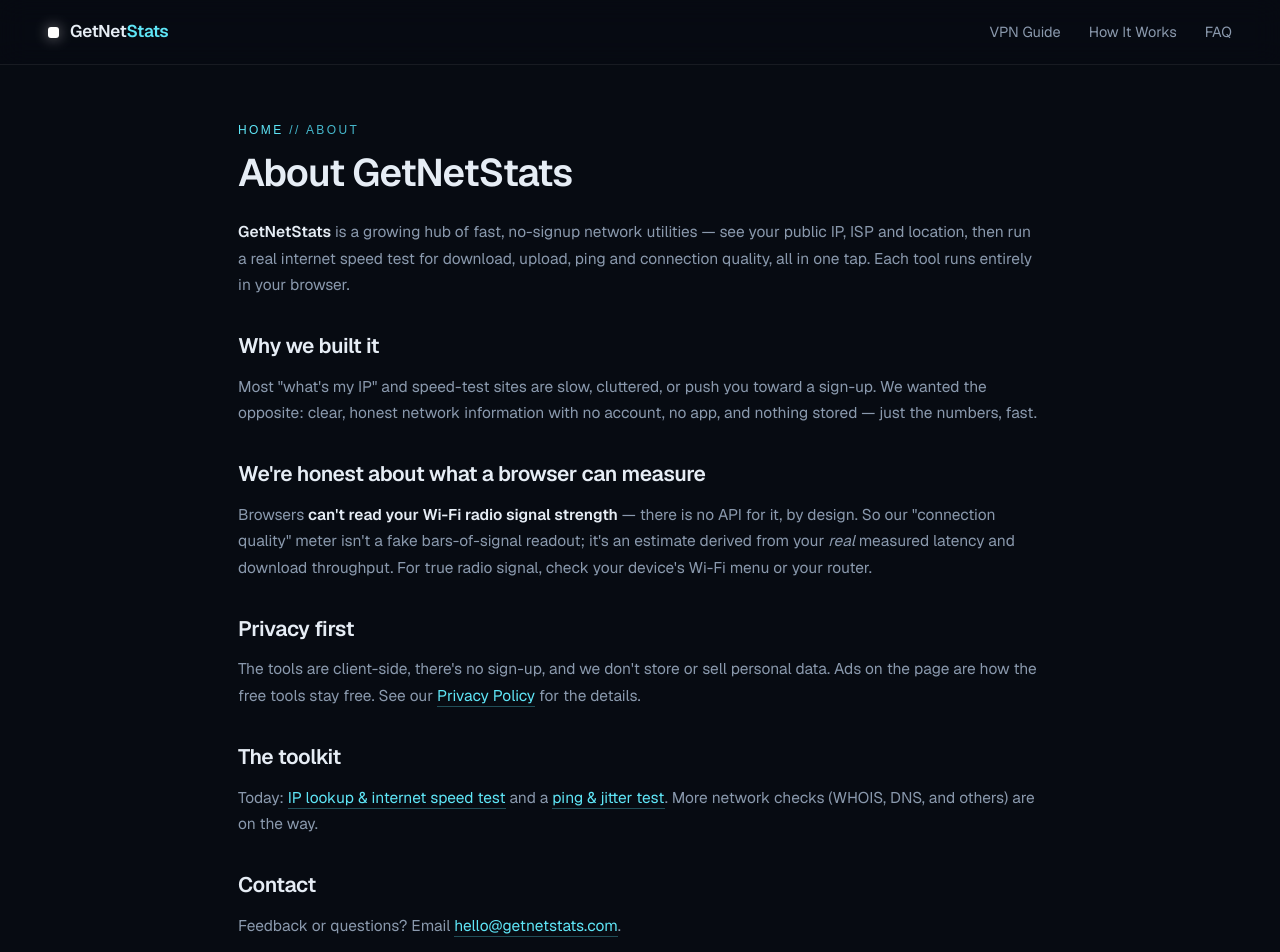
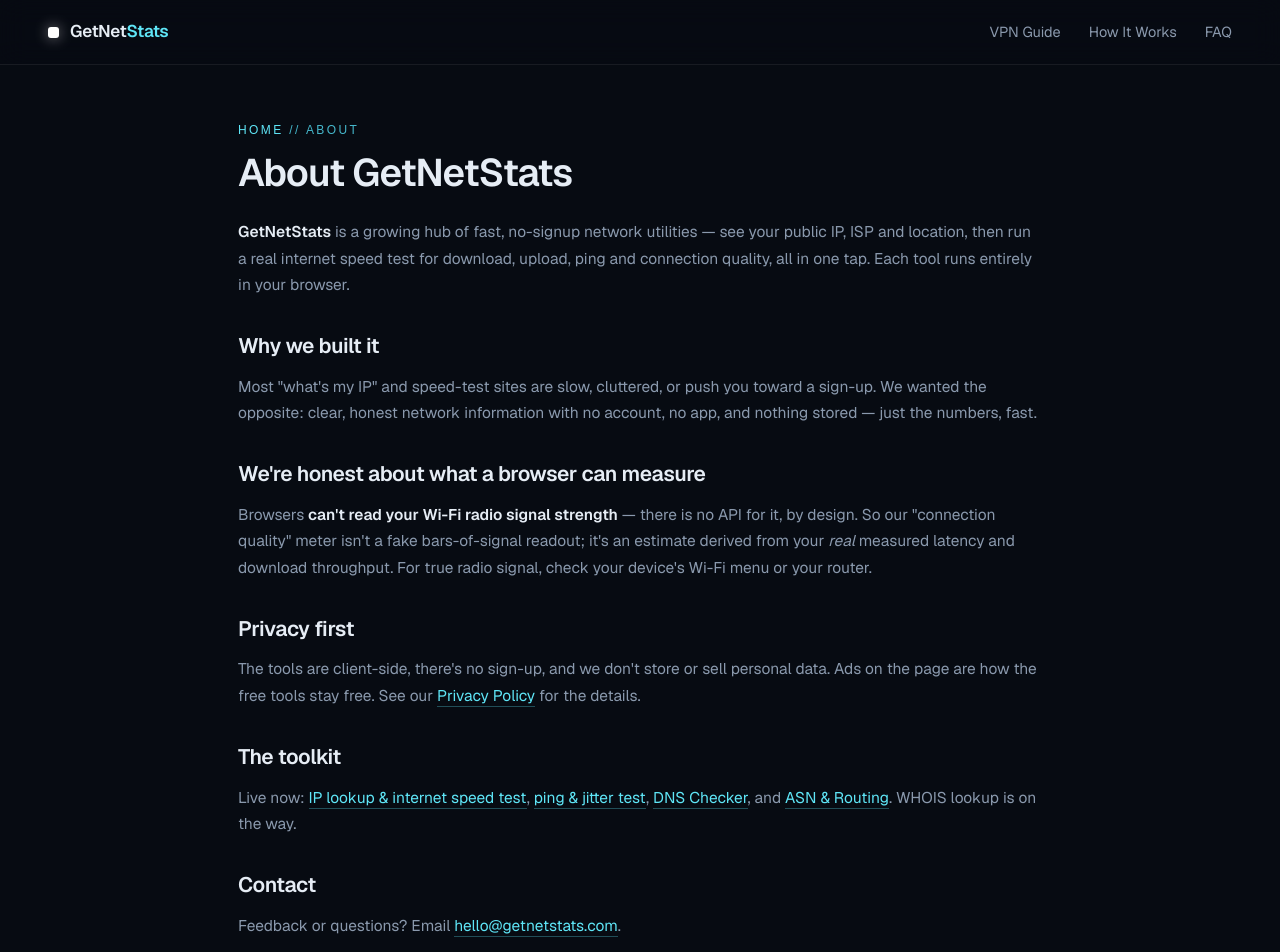
Before and after one commit to adamcazz44/getnetstats-site, a Next.js app: page /about in a window 1280 px wide. Shown: the top 952 px of the page. Built offline with nearby package versions, Linux system fonts and the light colour scheme; no server answers; a web font is replaced by a local one.

Commit message:
Fix stale About page toolkit copy
DNS Checker and ASN & Routing were listed as "on the way" despite
being live tools already linked in the footer. Only WHOIS is
genuinely still pending.

Mobbin audit F1, 2026-07-19.

```diff
--- a/app/about/page.tsx
+++ b/app/about/page.tsx
@@ -54,9 +54,10 @@
 
               <h2>The toolkit</h2>
               <p>
-                Today: <a href="/">IP lookup &amp; internet speed test</a> and a{" "}
-                <a href="/ping-test/">ping &amp; jitter test</a>. More network checks (WHOIS, DNS,
-                and others) are on the way.
+                Live now: <a href="/">IP lookup &amp; internet speed test</a>,{" "}
+                <a href="/ping-test/">ping &amp; jitter test</a>,{" "}
+                <a href="/dns-checker/">DNS Checker</a>, and{" "}
+                <a href="/asn-routing/">ASN &amp; Routing</a>. WHOIS lookup is on the way.
               </p>
 
               <h2>Contact</h2>
```
